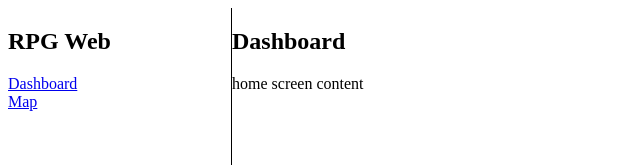
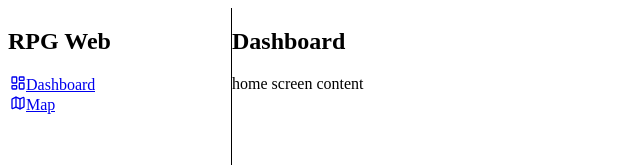
Before and after one commit to Myseriae/rpg-web, a React (Vite) app: page / in a window 1280 px wide. Shown: the top 165 px of the page, without its empty margins (0-640 px from the left). Built offline with nearby package versions, Linux system fonts and the light colour scheme.

Commit message:
SideBarLink added w/ cn

```diff
--- a/src/layouts/AppLayout.tsx
+++ b/src/layouts/AppLayout.tsx
@@ -1,4 +1,6 @@
-import { NavLink, Outlet } from "react-router-dom";
+import { Outlet } from "react-router-dom";
+import SidebarLink from "../components/SideBarLink.tsx";
+import { LayoutDashboard, Map} from "lucide-react";
 
 export default function AppLayout() {
   return (
@@ -8,26 +10,14 @@ export default function AppLayout() {
         <h2 className="text-lg font-semibold mb-4">RPG Web</h2>
 
         <nav className="space-y-2 text-sm">
-          <NavLink
+          <SidebarLink
             to="/"
             end
-            className={({ isActive }) =>
-              "block rounded px-3 py-2 " +
-              (isActive ? "bg-zinc-800 text-white" : "text-zinc-400 hover:text-zinc-100")
-            }
-          >
-            Dashboard
-          </NavLink>
+            icon={<LayoutDashboard size={16} />}
+            label="Dashboard"
+          />
+          <SidebarLink to="/map" icon={<Map size={16} />} label="Map" />
 
-          <NavLink
-            to="/map"
-            className={({ isActive }) =>
-              "block rounded px-3 py-2 " +
-              (isActive ? "bg-zinc-800 text-white" : "text-zinc-400 hover:text-zinc-100")
-            }
-          >
-            Map
-          </NavLink>
 
           {/* TODO later: Character, Inventory, Spells, Skill Tree */}
         </nav>
```
